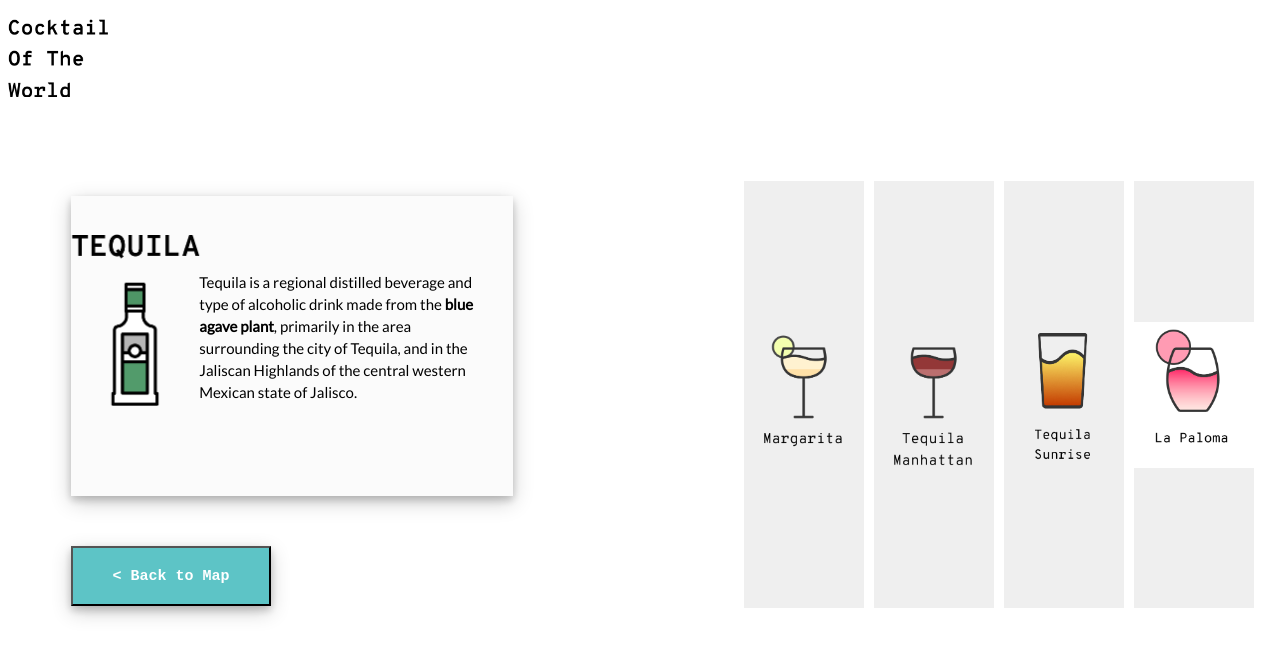
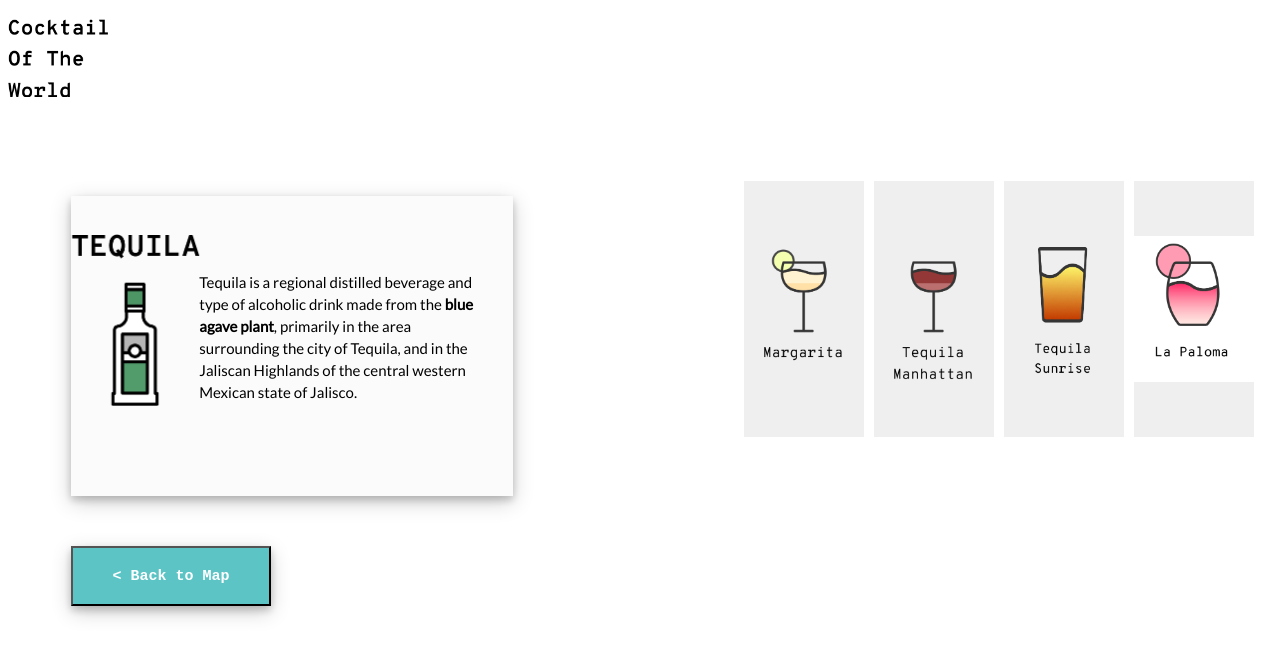
Before and after one commit to ffrfaye/PUI-2018-CocktailInfoSite, a plain HTML site: page tequila.html in a window 1280 px wide. Shown: the top 656 px of the page. Drawn offline with nearby package versions, Linux system fonts and the light colour scheme; a web font is replaced by a local one.

Commit message:
final clean up on styles

```diff
--- a/Assets/CSS/style.css
+++ b/Assets/CSS/style.css
@@ -532,8 +532,8 @@ body, html {
 }
 
 .liquorBottle:hover {
-  background-color: #BCFFFF;
-
+  box-shadow: 0px 0px 8px 8px rgba(206, 255, 255, 1), 8px 8px 8px 8px rgba(253, 255, 130, 1);
+  background-color: white;
 }
 
 #vodka-sm {
@@ -746,7 +746,7 @@ body, html {
 
 #margarita {
   background-image: url("../images/margarita.png");
-  height: 100% ;
+  height: 60% ;
 }
 
 #margaritaxl {
@@ -755,7 +755,7 @@ body, html {
 
 #manhattan {
   background-image: url("../images/manhattan.png");
-  height: 100% ;
+  height: 60% ;
 }
 
 #manhattanxl {
@@ -764,7 +764,7 @@ body, html {
 
 #sunrise {
   background-image: url("../images/sunrise.png");
-  height: 100% ;
+  height: 60% ;
 }
 
 #sunrisexl {
@@ -773,7 +773,7 @@ body, html {
 
 #paloma {
   background-image: url("../images/paloma.png");
-  height: 100% ;
+  height: 60% ;
 }
 
 #palomaxl {
```
